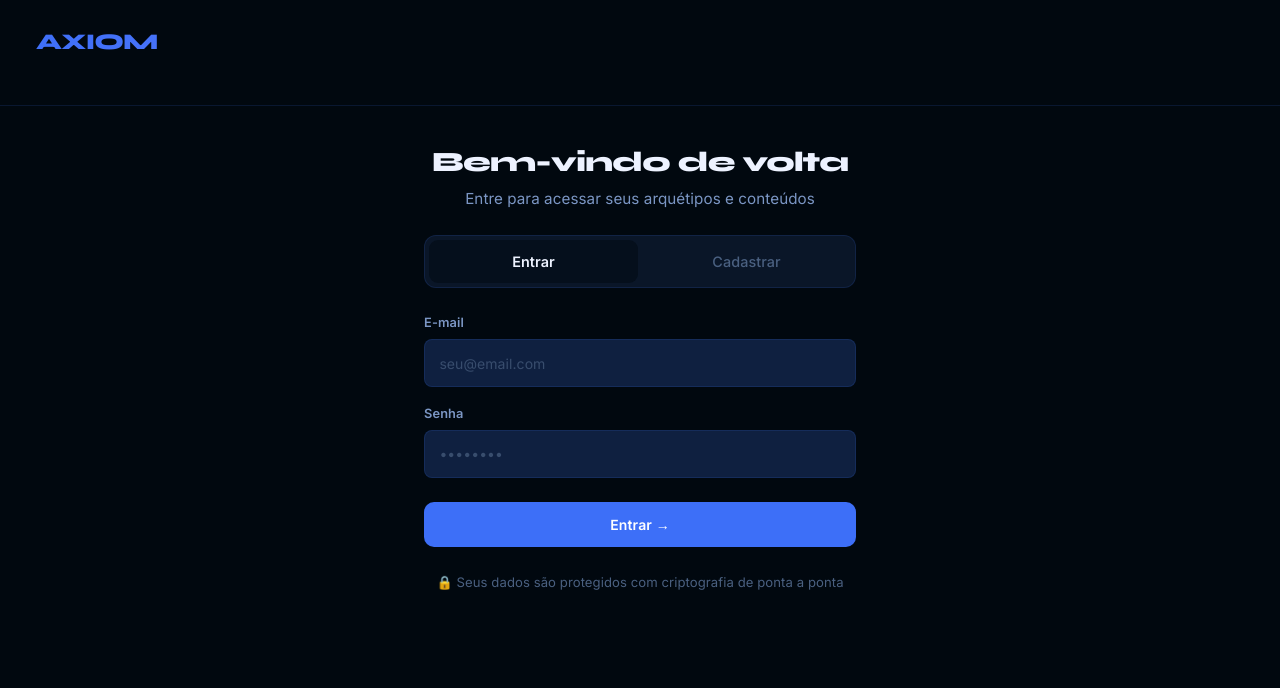
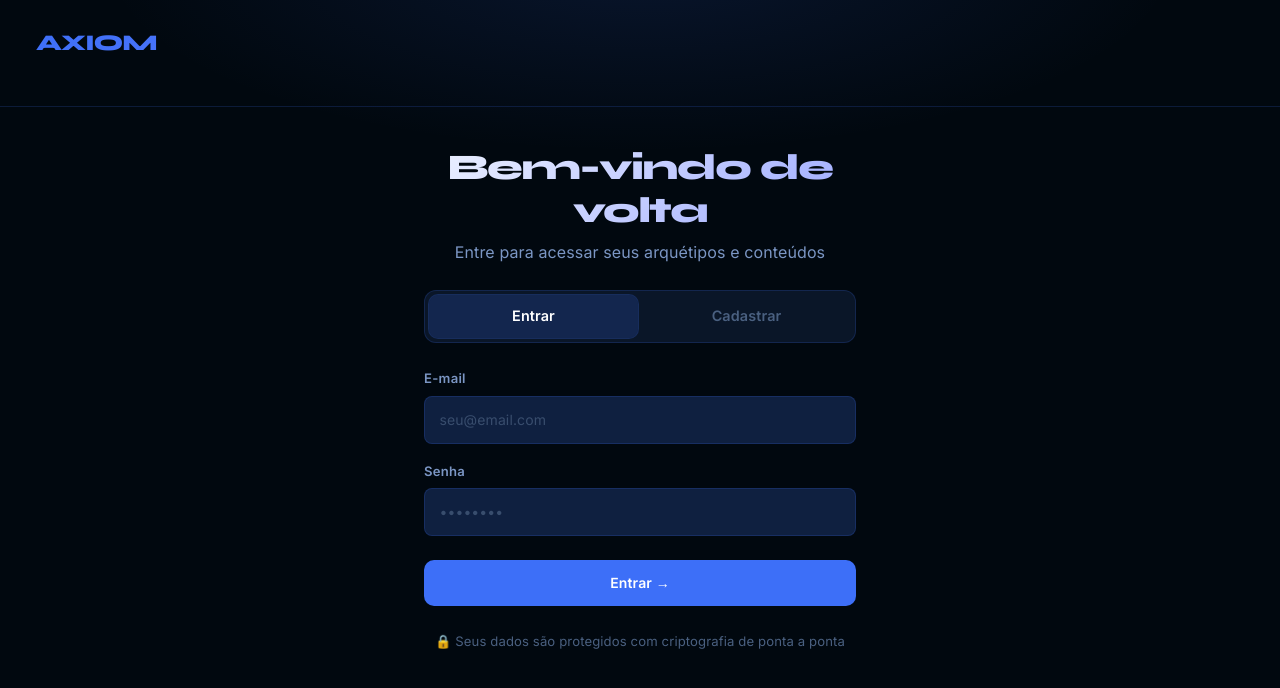
Before and after one commit to arttreis/axiom-guessless, a React (Vite) app: page / in a window 1280 px wide. Shown: the top 688 px of the page. Built offline with nearby package versions, Linux system fonts and the light colour scheme; no server answers.

Commit message:
style: melhorar tipografia e destacar azul — fonte maior, hierarquia de headings, glow azul mais forte
Co-Authored-By: Claude Sonnet 4.6 <noreply@anthropic.com>

```diff
--- a/src/index.css
+++ b/src/index.css
@@ -34,8 +34,8 @@
   --dark-4: #0F2040;   /* inputs / sub-cards */
 
   /* ── Tokens semânticos ── */
-  --card-border:        rgba(61,111,248,0.14);
-  --card-border-strong: rgba(61,111,248,0.30);
+  --card-border:        rgba(61,111,248,0.18);
+  --card-border-strong: rgba(61,111,248,0.35);
   --input-bg:           #0F2040;
   --overlay-bg:         rgba(0,0,0,0.70);
 
@@ -87,11 +87,11 @@ body {
   font-family: 'Inter', system-ui, -apple-system, sans-serif;
   background-color: var(--dark);
   color: var(--text-primary);
-  font-size: 14.5px;
-  line-height: 1.65;
+  font-size: 15px;
+  line-height: 1.7;
   font-weight: 400;
   font-feature-settings: 'cv02', 'cv03', 'cv04', 'cv11', 'ss01';
-  letter-spacing: 0.005em;
+  letter-spacing: 0.008em;
   -webkit-font-smoothing: antialiased;
   -moz-osx-font-smoothing: grayscale;
   transition: background-color 0.3s ease, color 0.3s ease;
@@ -100,14 +100,18 @@ body {
 h1, h2, h3, h4, h5, h6 {
   font-family: 'Syne', sans-serif;
   font-weight: 700;
-  line-height: 1.2;
+  line-height: 1.18;
   letter-spacing: -0.03em;
   color: var(--text-primary);
 }
-
-p { line-height: 1.7; }
+h1 { font-size: clamp(2rem, 5vw, 3.25rem); font-weight: 800; }
+h2 { font-size: clamp(1.5rem, 3vw, 2.1rem); font-weight: 800; }
+h3 { font-size: clamp(1.1rem, 2vw, 1.4rem); font-weight: 700; }
+h4 { font-size: 1.05rem; font-weight: 700; }
+
+p { line-height: 1.75; }
 strong { font-weight: 600; color: var(--text-primary); }
-small  { font-size: 0.8em; letter-spacing: 0.01em; }
+small  { font-size: 0.82em; letter-spacing: 0.01em; }
 
 /* ============================================
    ACESSIBILIDADE & POLIMENTO GLOBAL
@@ -317,7 +321,7 @@ a:focus-visible, button:focus-visible { border-radius: 8px; }
   display: flex;
   min-height: 100vh;
   background: var(--dark);
-  background-image: radial-gradient(ellipse 80% 50% at 50% -10%, rgba(61,111,248,0.08) 0%, transparent 60%);
+  background-image: radial-gradient(ellipse 80% 50% at 50% -10%, rgba(61,111,248,0.15) 0%, transparent 65%);
 }
 .sidebar-container {
   width: 220px;
@@ -342,8 +346,8 @@ a:focus-visible, button:focus-visible { border-radius: 8px; }
 .sidebar-logo {
   font-family: 'Syne', sans-serif;
   font-weight: 800;
-  font-size: 1.5rem;
-  letter-spacing: -0.04em;
+  font-size: 1.625rem;
+  letter-spacing: -0.05em;
   background: var(--grad-main);
   -webkit-background-clip: text;
   -webkit-text-fill-color: transparent;
@@ -379,7 +383,7 @@ a:focus-visible, button:focus-visible { border-radius: 8px; }
   border-radius: 8px;
   text-decoration: none;
   color: var(--text-secondary);
-  font-size: 0.84rem;
+  font-size: 0.875rem;
   font-weight: 500;
   letter-spacing: 0.005em;
   transition: color 0.15s, background 0.15s;
@@ -391,10 +395,10 @@ a:focus-visible, button:focus-visible { border-radius: 8px; }
 }
 .sidebar-link.active {
   color: #FFFFFF;
-  background: rgba(61,111,248,0.18);
+  background: rgba(61,111,248,0.22);
   border-left-color: var(--brand);
   font-weight: 600;
-  box-shadow: inset 4px 0 12px rgba(61,111,248,0.15);
+  box-shadow: inset 4px 0 16px rgba(61,111,248,0.25), 0 0 0 1px rgba(61,111,248,0.1) inset;
 }
 .sidebar-icon { font-size: 0.875rem; opacity: 0.85; }
 .sidebar-divider { border-top: 1px solid var(--card-border); margin: 0.5rem 0; }
@@ -498,19 +502,20 @@ a:focus-visible, button:focus-visible { border-radius: 8px; }
 }
 .dashboard-header { margin-bottom: 1.5rem; }
 .dashboard-label {
-  font-size: 0.7rem;
+  font-size: 0.72rem;
   font-weight: 700;
-  letter-spacing: 0.14em;
+  letter-spacing: 0.16em;
   text-transform: uppercase;
   color: var(--brand);
   margin-bottom: 0.5rem;
-  opacity: 0.85;
+  text-shadow: 0 0 20px rgba(61,111,248,0.5);
 }
 .dashboard-brand-name {
   font-family: 'Syne', sans-serif;
-  font-size: clamp(1.75rem, 4vw, 2.5rem);
+  font-size: clamp(2rem, 4vw, 2.75rem);
   font-weight: 800;
   margin-bottom: 0.75rem;
+  letter-spacing: -0.04em;
 }
 .dashboard-keywords { display: flex; flex-wrap: wrap; gap: 0.5rem; }
 .keyword-tag {
@@ -590,9 +595,10 @@ a:focus-visible, button:focus-visible { border-radius: 8px; }
 .archetype-section { margin-bottom: 1.5rem; }
 .section-subtitle-sm {
   font-family: 'Syne', sans-serif;
-  font-size: 1.125rem;
+  font-size: 1.2rem;
   font-weight: 700;
   margin-bottom: 1rem;
+  letter-spacing: -0.025em;
 }
 .archetype-grid-12 {
   display: grid;
@@ -1004,6 +1010,7 @@ a:focus-visible, button:focus-visible { border-radius: 8px; }
 .checkout-page {
   min-height: 100vh;
   background: var(--dark);
+  background-image: radial-gradient(ellipse 70% 40% at 50% -5%, rgba(61,111,248,0.13) 0%, transparent 60%);
   display: flex;
   flex-direction: column;
 }
@@ -1022,8 +1029,18 @@ a:focus-visible, button:focus-visible { border-radius: 8px; }
   gap: 1.5rem;
 }
 .checkout-header { text-align: center; }
-.checkout-title { font-family: 'Syne', sans-serif; font-size: 1.75rem; font-weight: 800; margin-bottom: 0.375rem; }
-.checkout-subtitle { color: var(--text-secondary); font-size: 0.95rem; }
+.checkout-title {
+  font-family: 'Syne', sans-serif;
+  font-size: clamp(1.9rem, 4vw, 2.25rem);
+  font-weight: 800;
+  margin-bottom: 0.5rem;
+  letter-spacing: -0.04em;
+  background: linear-gradient(135deg, var(--text-primary) 0%, var(--brand-light) 100%);
+  -webkit-background-clip: text;
+  -webkit-text-fill-color: transparent;
+  background-clip: text;
+}
+.checkout-subtitle { color: var(--text-secondary); font-size: 1rem; line-height: 1.6; }
 
 .plan-selector { display: flex; gap: 0.75rem; }
 .plan-btn {
@@ -1052,7 +1069,7 @@ a:focus-visible, button:focus-visible { border-radius: 8px; }
 
 .checkout-form { display: flex; flex-direction: column; gap: 1rem; }
 .form-group { display: flex; flex-direction: column; gap: 0.375rem; }
-.form-label { font-size: 0.8rem; font-weight: 600; color: var(--text-secondary); letter-spacing: 0.01em; }
+.form-label { font-size: 0.82rem; font-weight: 600; color: var(--text-secondary); letter-spacing: 0.02em; }
 .form-input {
   padding: 0.7rem 0.9rem;
   background: var(--input-bg);
@@ -1102,14 +1119,15 @@ a:focus-visible, button:focus-visible { border-radius: 8px; }
   color: var(--text-muted);
   font-family: 'Inter', sans-serif;
   font-size: 0.9rem;
-  font-weight: 500;
+  font-weight: 600;
   cursor: pointer;
   transition: background 0.2s, color 0.2s;
 }
 .mode-btn:hover { color: var(--text-primary); }
 .mode-btn--active {
-  background: var(--dark-2);
-  color: var(--text-primary);
+  background: rgba(61,111,248,0.18);
+  color: #FFFFFF;
+  box-shadow: 0 0 0 1px rgba(61,111,248,0.25);
   font-weight: 600;
 }
 
@@ -1487,16 +1505,17 @@ a:focus-visible, button:focus-visible { border-radius: 8px; }
   border-radius: 14px;
   transition: border-color 0.2s, transform 0.2s var(--ease-out-cubic);
 }
-.metrics-card:hover { border-color: rgba(49,26,254,0.25); transform: translateY(-2px); }
+.metrics-card:hover { border-color: rgba(61,111,248,0.35); transform: translateY(-2px); box-shadow: 0 4px 24px rgba(0,0,0,0.4), 0 0 0 1px rgba(61,111,248,0.15); }
 .metrics-card-icon { font-size: 1.5rem; color: var(--orange); flex-shrink: 0; }
 .metrics-card-value {
   font-family: 'Syne', sans-serif;
-  font-size: 1.75rem;
+  font-size: 2rem;
   font-weight: 800;
   line-height: 1;
   margin-bottom: 0.25rem;
-}
-.metrics-card-label { font-size: 0.8rem; color: var(--text-muted); }
+  letter-spacing: -0.03em;
+}
+.metrics-card-label { font-size: 0.82rem; color: var(--text-secondary); font-weight: 500; }
 .metrics-card-sub { font-size: 0.75rem; color: var(--text-muted); margin-top: 0.2rem; }
 
 .charts-grid {
@@ -1795,7 +1814,15 @@ a:focus-visible, button:focus-visible { border-radius: 8px; }
 
 /* Checkout toggle */
 [data-theme="light"] .checkout-mode-toggle { background: var(--dark-2); }
-[data-theme="light"] .mode-btn--active { background: var(--dark-3); box-shadow: var(--shadow-sm); }
+[data-theme="light"] .mode-btn--active { background: rgba(61,111,248,0.14); color: var(--brand); box-shadow: 0 0 0 1px rgba(61,111,248,0.2); }
+
+/* Checkout title in light mode — keep gradient but adjust colors */
+[data-theme="light"] .checkout-title {
+  background: linear-gradient(135deg, #0D1117 0%, #3D6FF8 100%);
+  -webkit-background-clip: text;
+  -webkit-text-fill-color: transparent;
+  background-clip: text;
+}
 
 /* Progress */
 [data-theme="light"] .progress-bar-track { background: rgba(47,93,232,0.10); }
@@ -1818,6 +1845,9 @@ a:focus-visible, button:focus-visible { border-radius: 8px; }
 
 /* Toast */
 [data-theme="light"] .toast { background: rgba(255,255,255,0.95); box-shadow: var(--shadow-md); }
+
+/* Topbar light mode */
+[data-theme="light"] .topbar { background: rgba(246,248,255,0.92); box-shadow: 0 1px 0 rgba(61,111,248,0.1); }
 
 /* Theme toggle button */
 .theme-toggle {
@@ -1853,19 +1883,20 @@ a:focus-visible, button:focus-visible { border-radius: 8px; }
   justify-content: space-between;
   padding: 0.875rem 2rem;
   border-bottom: 1px solid var(--card-border);
-  background: var(--dark);
+  background: rgba(1,8,15,0.88);
   position: sticky;
   top: 0;
   z-index: 10;
-  backdrop-filter: blur(12px);
+  backdrop-filter: blur(16px);
+  box-shadow: 0 1px 0 rgba(61,111,248,0.08);
 }
 .topbar-left { display: flex; align-items: center; gap: 0.75rem; }
 .topbar-title {
-  font-family: 'Inter', sans-serif;
-  font-size: 0.9rem;
-  font-weight: 600;
+  font-family: 'Syne', sans-serif;
+  font-size: 1rem;
+  font-weight: 700;
   color: var(--text-primary);
-  letter-spacing: -0.01em;
+  letter-spacing: -0.02em;
 }
 .topbar-right { display: flex; align-items: center; gap: 0.75rem; }
 .topbar-search {
```
